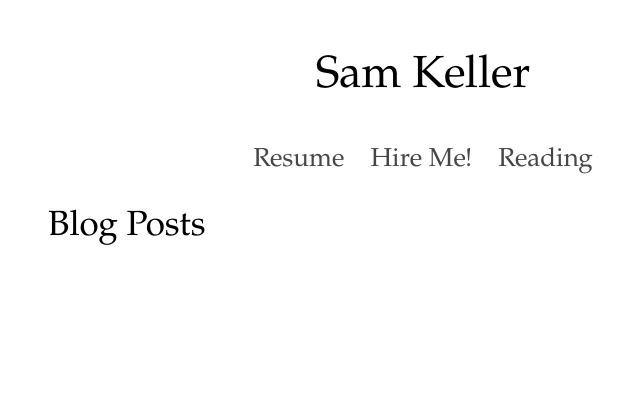
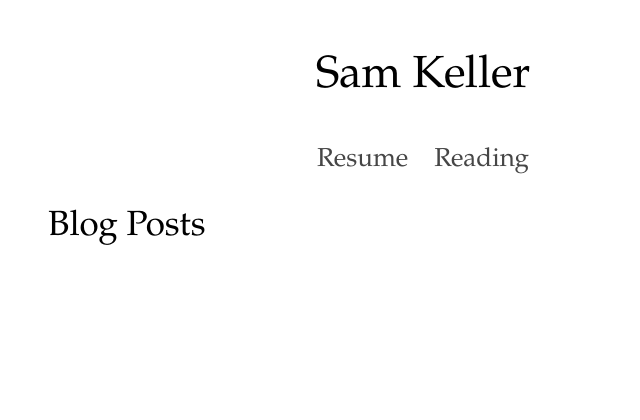
Before and after one commit to samskeller/my_site, a Django app: page /blog/ in a window 1280 px wide. Shown: the top 420 px of the page, without its empty margins (217-857 px from the left). Run offline with Django 3.2, Linux system fonts and the light colour scheme; data that the repository does not hold is empty; parts of the project's set-up code (start-up, migrations or seed data) failed here and were passed over.

Commit message:
Commenting out link to hire me page

```diff
--- a/common/templates/base.html
+++ b/common/templates/base.html
@@ -37,10 +37,11 @@
             <div class="nav-link">
                 <a href="{{ resume_url }}">Resume</a>
             </div>
-            {% url 'hire-me' as hireme_url%}
+            <!-- Commenting out as I'm no longer look for new jobs{% url 'hire-me' as hireme_url%}
             <div class="nav-link">
                 <a href="{{ hireme_url }}">Hire Me!</a>
             </div>
+						-->
             {% url 'highlights:books_list' as books_url %}
             <div class="nav-link">
                 <a href="{{ books_url }}">Reading</a>
```
